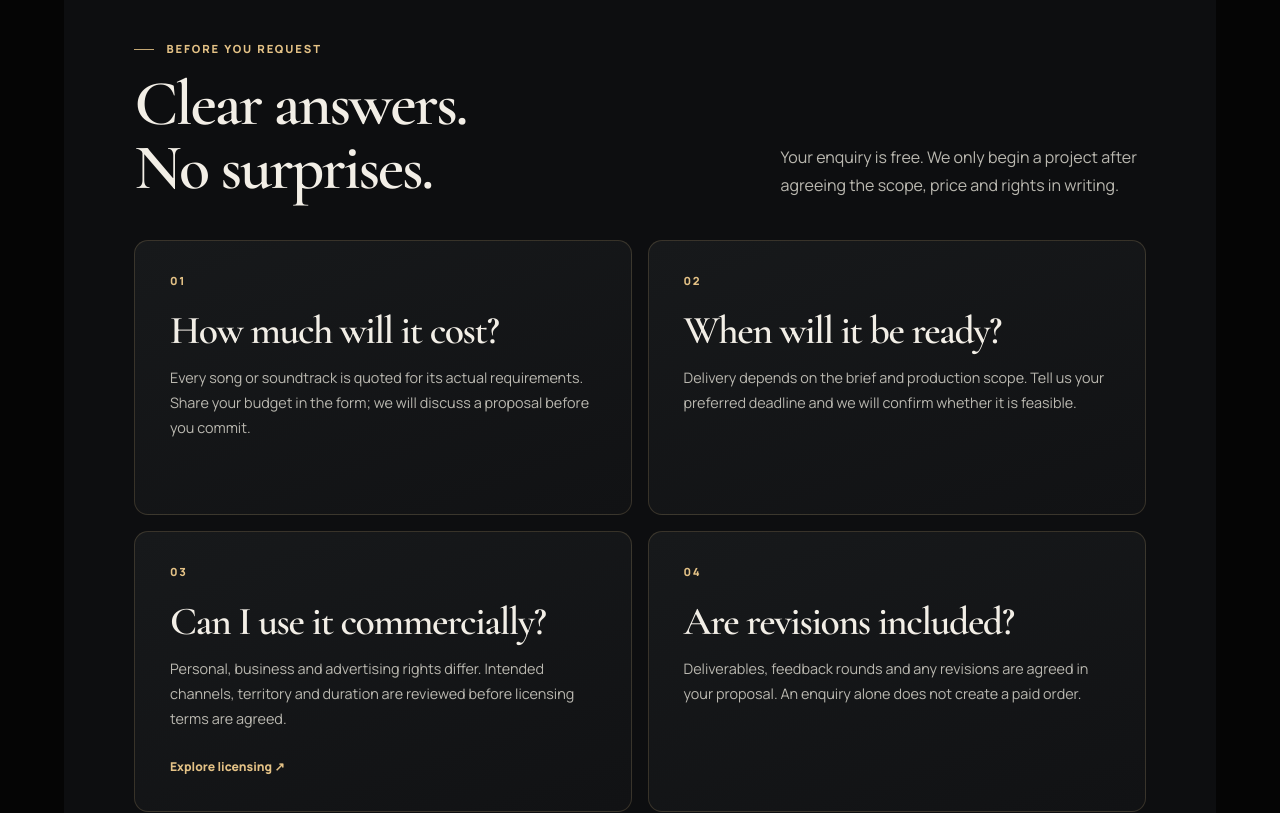
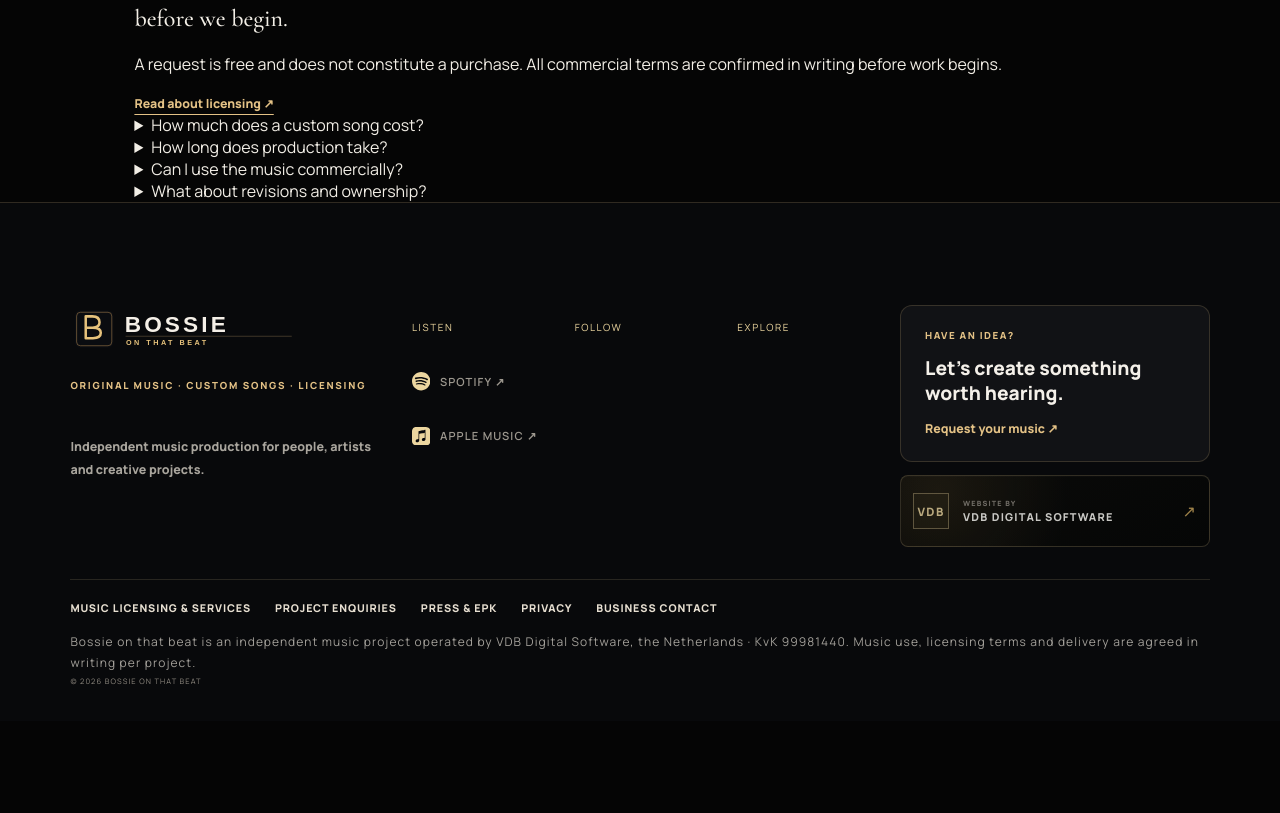
Before and after one commit to mvandenboslfgx/Bossie-on-that-beat, a Next.js app: page /request in a window 1280 px wide. Shown: the part 2280-3093 px from the top of the page. After the commit the page ends 3001 px from the top, so only its background shows below. Built offline with nearby package versions, Linux system fonts and the light colour scheme.

Commit message:
design: replace oversized enquiry FAQ cards with an accessible compact accordion

```diff
--- a/app/request/page.tsx
+++ b/app/request/page.tsx
@@ -46,36 +46,32 @@ export default function RequestPage() {
         </div>
         <RequestWizard />
       </section>
-      <section className="studio-services section-pad" aria-labelledby="request-faq-heading">
-        <div className="studio-section-top">
-          <div>
-            <p className="studio-kicker">BEFORE YOU REQUEST</p>
-            <h2 id="request-faq-heading">Clear answers. No surprises.</h2>
+      <section className="studio-request-faq section-pad" aria-labelledby="request-faq-heading">
+        <div className="studio-request-faq-inner">
+          <div className="studio-request-faq-heading">
+            <p className="studio-kicker">THE PRACTICAL DETAILS</p>
+            <h2 id="request-faq-heading">Good to know<br />before we begin.</h2>
+            <p>A request is free and does not constitute a purchase. All commercial terms are confirmed in writing before work begins.</p>
+            <Link className="studio-inline-link" href="/industry#licensing">Read about licensing ↗</Link>
           </div>
-          <p>Your enquiry is free. We only begin a project after agreeing the scope, price and rights in writing.</p>
-        </div>
-        <div className="studio-service-grid">
-          <article className="studio-service">
-            <span className="studio-service-index">01</span>
-            <h3>How much will it cost?</h3>
-            <p>Every song or soundtrack is quoted for its actual requirements. Share your budget in the form; we will discuss a proposal before you commit.</p>
-          </article>
-          <article className="studio-service">
-            <span className="studio-service-index">02</span>
-            <h3>When will it be ready?</h3>
-            <p>Delivery depends on the brief and production scope. Tell us your preferred deadline and we will confirm whether it is feasible.</p>
-          </article>
-          <article className="studio-service">
-            <span className="studio-service-index">03</span>
-            <h3>Can I use it commercially?</h3>
-            <p>Personal, business and advertising rights differ. Intended channels, territory and duration are reviewed before licensing terms are agreed.</p>
-            <Link href="/industry#licensing">Explore licensing ↗</Link>
-          </article>
-          <article className="studio-service">
-            <span className="studio-service-index">04</span>
-            <h3>Are revisions included?</h3>
-            <p>Deliverables, feedback rounds and any revisions are agreed in your proposal. An enquiry alone does not create a paid order.</p>
-          </article>
+          <div className="studio-request-faq-questions">
+            <details>
+              <summary>How much does a custom song cost?</summary>
+              <p>Pricing depends on the arrangement, production requirements and usage. Share your budget and brief; you will receive a proposal before committing.</p>
+            </details>
+            <details>
+              <summary>How long does production take?</summary>
+              <p>Timing depends on the concept, revisions and agreed deliverables. Include your preferred deadline so feasibility can be reviewed.</p>
+            </details>
+            <details>
+              <summary>Can I use the music commercially?</summary>
+              <p>Commercial, advertising and distribution rights are agreed separately. Share intended platforms, territory and duration so the right licence can be considered.</p>
+            </details>
+            <details>
+              <summary>What about revisions and ownership?</summary>
+              <p>Feedback rounds, files delivered, credits and any ownership or licence terms are recorded in your written proposal before a project begins.</p>
+            </details>
+          </div>
         </div>
       </section>
     </PageShell>
```
